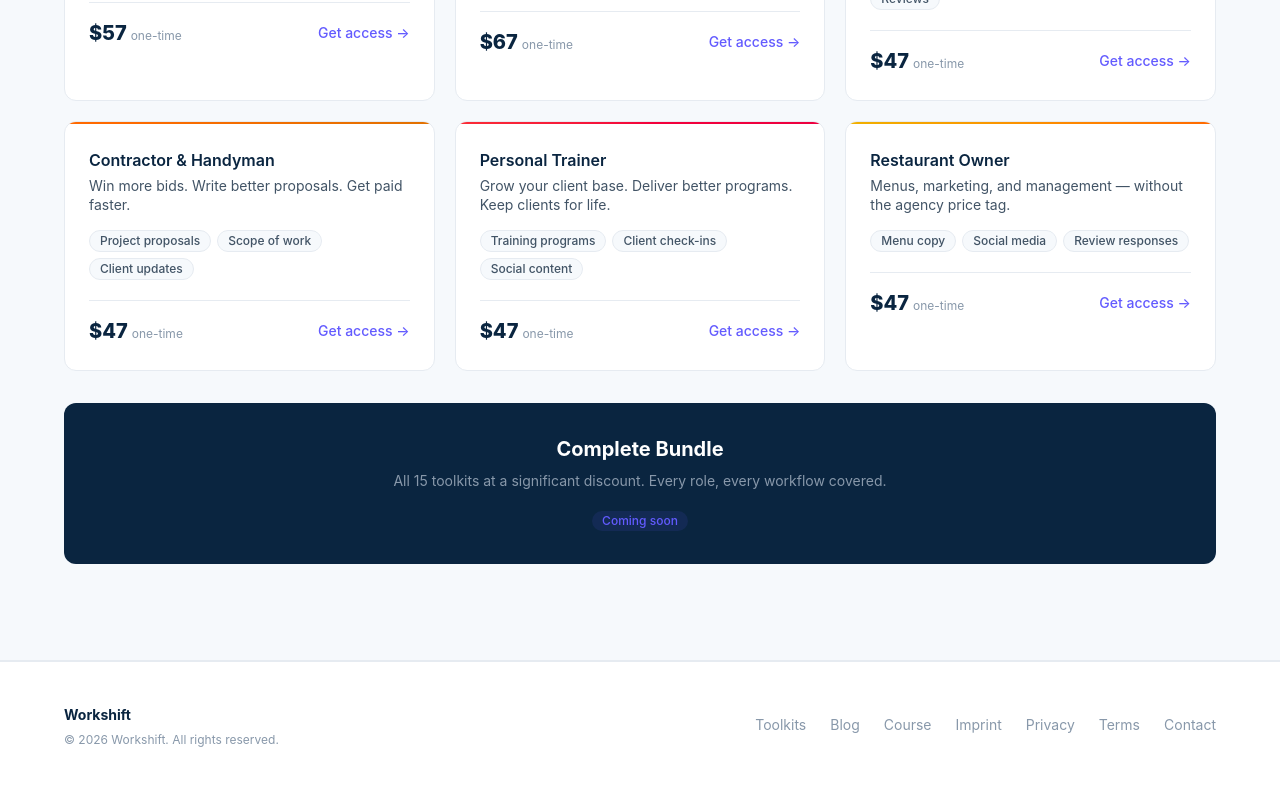
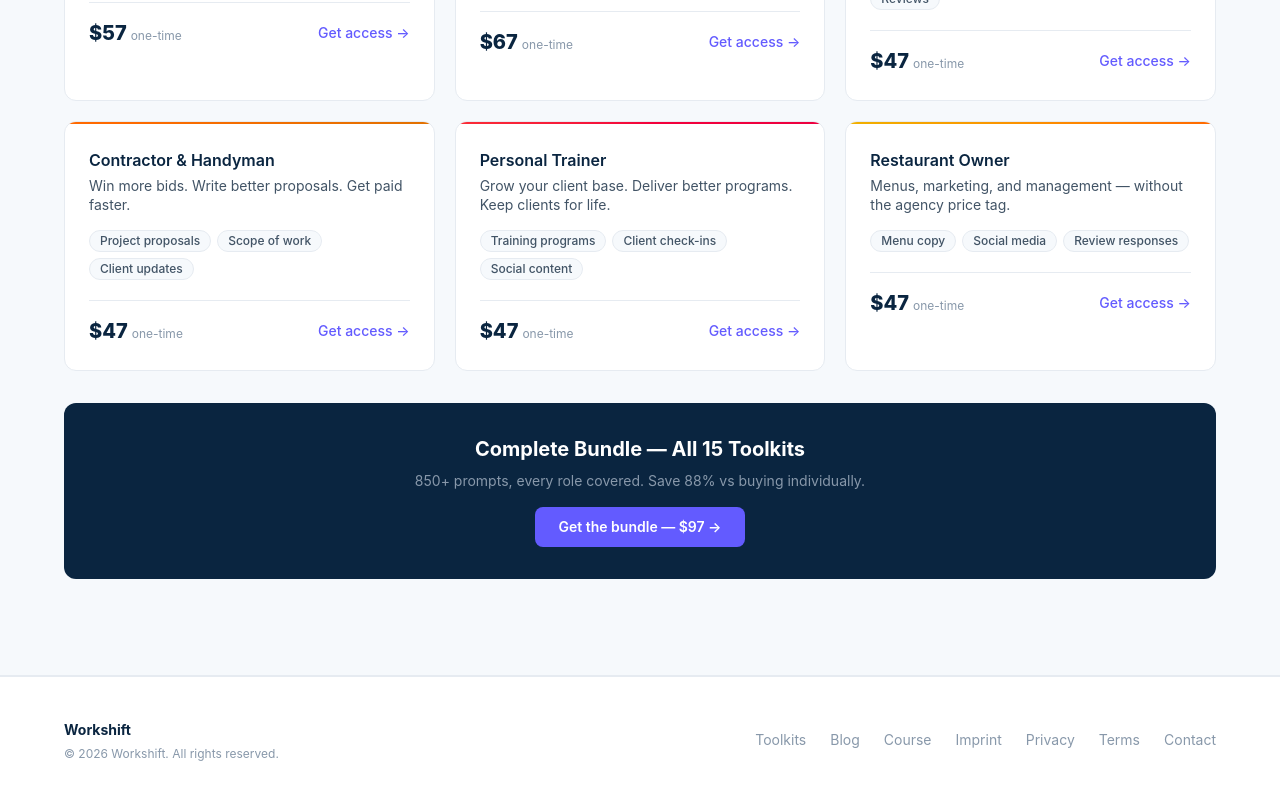
Before and after one commit to helloworkshift-beep/workshift-store, a Next.js app: page /toolkits in a window 1280 px wide. Shown: the part 1426-2226 px from the top of the page. Built offline with nearby package versions, Linux system fonts and the light colour scheme.

Commit message:
fix: bundle download + toolkits page bundle CTA
- Create bundle.zip (all 15 toolkits, 768KB)
- Add 'bundle' to download productMap
- Replace 'Coming soon' badge with live link to /bundle page

```diff
--- a/src/app/api/download/route.ts
+++ b/src/app/api/download/route.ts
@@ -33,6 +33,8 @@ const productMap: Record<string, string> = {
   "contractor": "contractor-toolkit.zip",
   "personal-trainer": "personal-trainer-toolkit.zip",
   "restaurant-owner": "restaurant-owner-toolkit.zip",
+  // Bundle
+  "bundle": "bundle.zip",
 };
 
 export async function GET(req: NextRequest) {
--- a/src/app/toolkits/page.tsx
+++ b/src/app/toolkits/page.tsx
@@ -241,13 +241,15 @@ export default function Toolkits() {
           </div>
 
           {/* Bundle teaser */}
-          <div className="mt-8 rounded-xl bg-[#0a2540] p-8 text-center">
-            <h2 className="text-xl font-bold text-white mb-2">Complete Bundle</h2>
+          <Link href="/bundle" className="mt-8 rounded-xl bg-[#0a2540] p-8 text-center block hover:bg-[#0d2d4f] transition-colors group">
+            <h2 className="text-xl font-bold text-white mb-2">Complete Bundle — All 15 Toolkits</h2>
             <p className="text-[#8898aa] mb-4 max-w-lg mx-auto text-sm">
-              All 15 toolkits at a significant discount. Every role, every workflow covered.
+              850+ prompts, every role covered. Save 88% vs buying individually.
             </p>
-            <Badge variant="purple">Coming soon</Badge>
-          </div>
+            <span className="inline-block bg-[#635bff] text-white text-sm font-semibold px-6 py-2.5 rounded-lg group-hover:bg-[#5145e5] transition-colors">
+              Get the bundle — $97 →
+            </span>
+          </Link>
         </Container>
       </Section>
 
```
Also changed, not shown: 2 other files (tests, documents, lock files or other folders).
